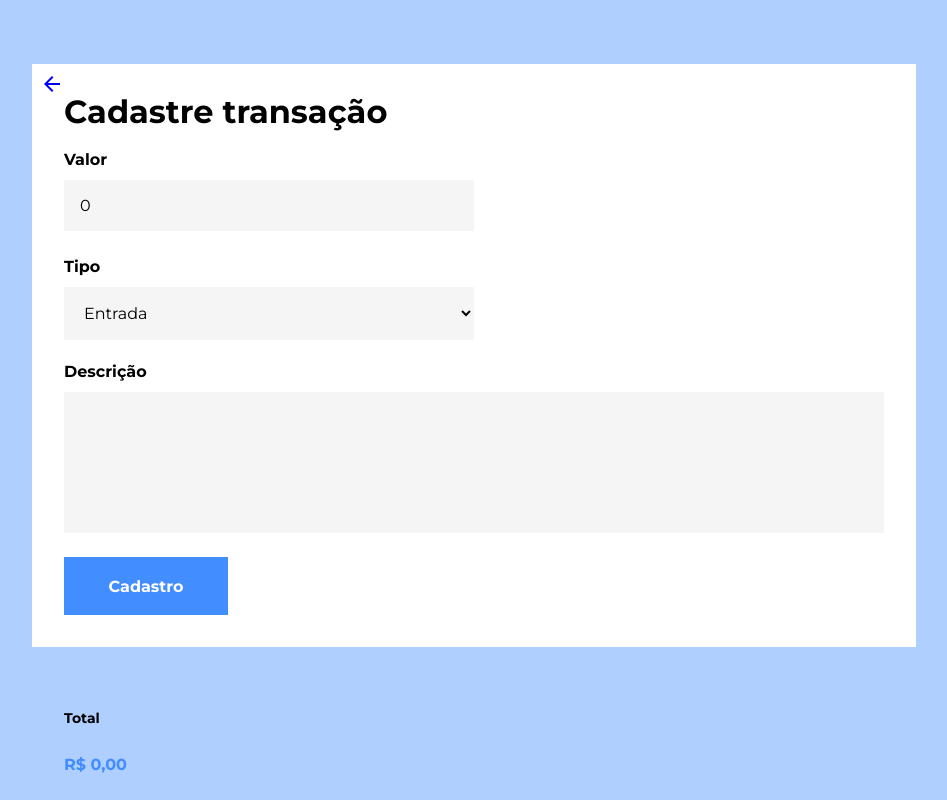
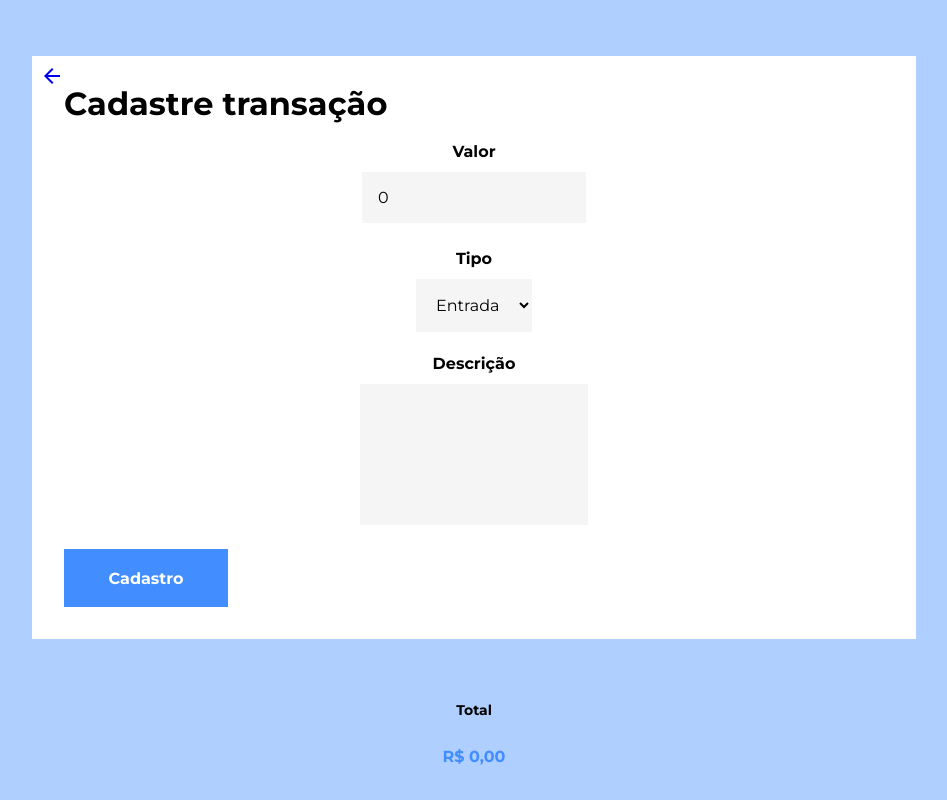
Before and after one commit to Henriqueamfreitas/finances_angular, an Angular app in the folder finances_angular/: page /transaction in a window 1280 px wide. Shown: the top 800 px of the page, without its empty margins (166-1113 px from the left). Built offline with nearby package versions, Linux system fonts and the light colour scheme.

Commit message:
estilização pc pronta

```diff
--- a/finances_angular/src/app/pages/home-page/home-page.component.css
+++ b/finances_angular/src/app/pages/home-page/home-page.component.css
@@ -1,6 +1,5 @@
 main{
   background-color: var(--color-blue1);
-  width: 100vw;
   height: 100vh;
   display: flex;
   justify-content: center;
--- a/finances_angular/src/app/pages/transaction-page/transaction-page.component.css
+++ b/finances_angular/src/app/pages/transaction-page/transaction-page.component.css
@@ -3,14 +3,18 @@ main{
   flex-direction: column;
   justify-content: center;
   align-items: center;
-  padding-top: 4rem;
+  padding: 3.5rem 0rem;
   div{
     background-color: transparent;
     display: flex;
+    justify-content: center;
+    align-items: center;
+
     flex-direction: column;
     gap: 2rem;
   }
   ul{
+    width: 100%;
     display: flex;
     flex-direction: column;
     gap: 1rem;
```
